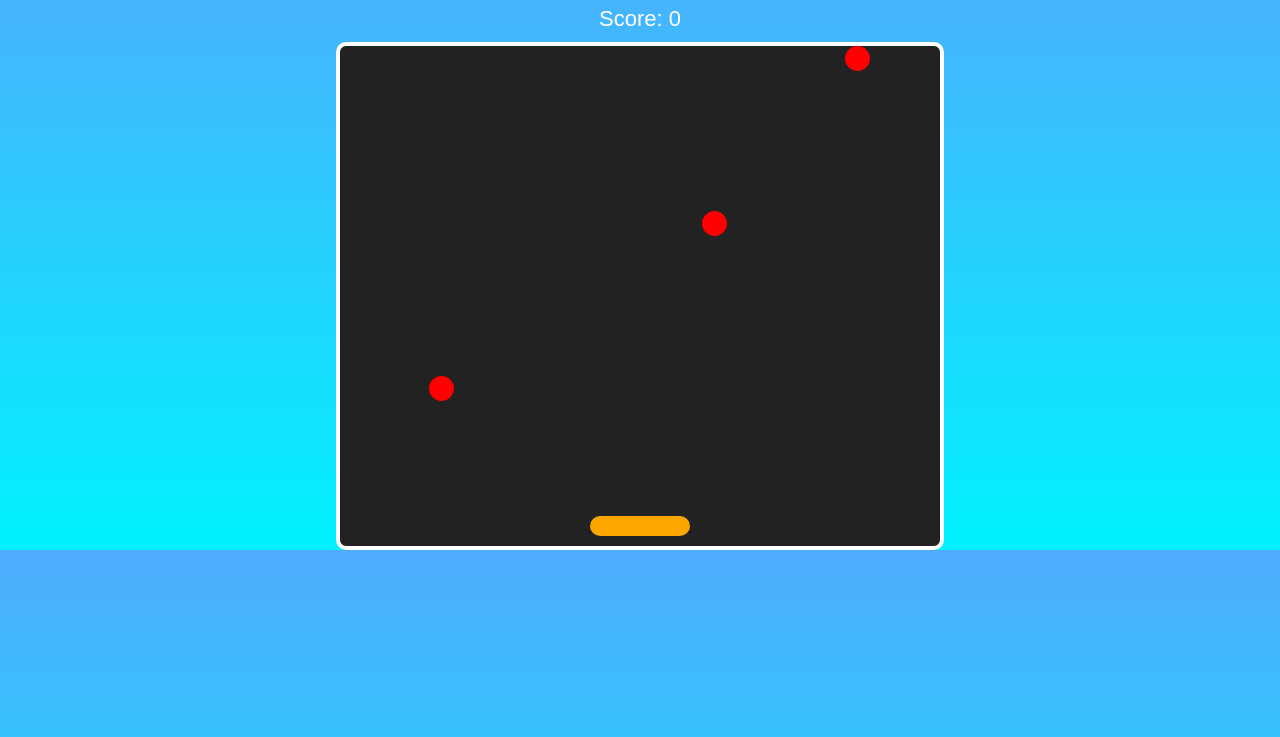
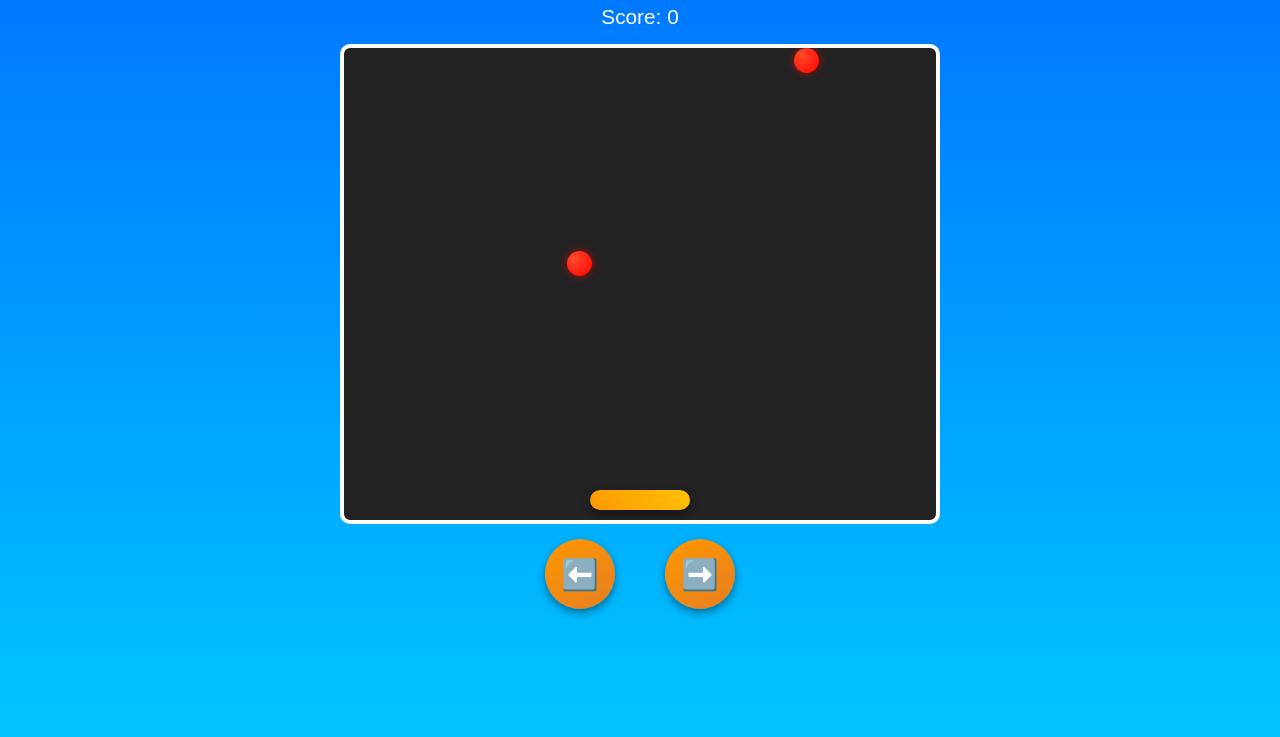
Before and after one commit to divinede/my-game, a plain HTML site: page index.html/index.html in a window 1280 px wide. Shown: the part 63-800 px from the top of the page. Drawn offline with Linux system fonts and the light colour scheme.

Commit message:
first commit

```diff
--- a/index.html/index.html
+++ b/index.html/index.html
@@ -5,29 +5,44 @@
   <meta name="viewport" content="width=device-width, initial-scale=1.0" />
   <title>Catch the Ball Game</title>
   <style>
+    * {
+      box-sizing: border-box;
+    }
+
     body {
       margin: 0;
       overflow: hidden;
-      background: linear-gradient(to bottom, #4facfe, #00f2fe);
-      font-family: Arial, sans-serif;
+      background: linear-gradient(to bottom, #0072ff, #00c6ff);
+      font-family: "Poppins", sans-serif;
       color: white;
       text-align: center;
+      display: flex;
+      flex-direction: column;
+      align-items: center;
+      justify-content: flex-start;
+      height: 100vh;
     }
 
     h1 {
       margin-top: 10px;
+      font-size: 1.8rem;
+    }
+
+    #score {
+      font-size: 1.3rem;
+      margin: 5px;
     }
 
     #gameArea {
       position: relative;
-      margin: 0 auto;
-      width: 100%;
+      width: 90%;
       max-width: 600px;
-      height: 500px;
+      height: 60vh;
       background: #222;
       border: 4px solid #fff;
       overflow: hidden;
       border-radius: 10px;
+      margin-top: 10px;
     }
 
     #basket {
@@ -36,9 +51,11 @@
       left: 50%;
       width: 100px;
       height: 20px;
-      background: orange;
+      background: linear-gradient(45deg, #ff9800, #ffc107);
       border-radius: 10px;
       transform: translateX(-50%);
+      box-shadow: 0 4px 8px rgba(0, 0, 0, 0.4);
+      transition: left 0.05s linear;
     }
 
     .ball {
@@ -46,13 +63,52 @@
       top: 0;
       width: 25px;
       height: 25px;
-      background: red;
+      background: radial-gradient(circle at 30% 30%, #ff4b2b, #ff0000);
       border-radius: 50%;
+      box-shadow: 0 0 10px rgba(255, 0, 0, 0.6);
     }
 
-    #score {
-      font-size: 22px;
-      margin: 10px;
+    #controls {
+      margin-top: 15px;
+      display: flex;
+      justify-content: center;
+      gap: 50px;
+      width: 100%;
+    }
+
+    .btn {
+      background: linear-gradient(145deg, #ff9800, #e67e22);
+      color: white;
+      border: none;
+      border-radius: 50%;
+      width: 70px;
+      height: 70px;
+      font-size: 30px;
+      box-shadow: 0 4px 8px rgba(0, 0, 0, 0.4);
+      cursor: pointer;
+      user-select: none;
+      transition: transform 0.1s ease, background 0.3s ease;
+    }
+
+    .btn:active {
+      transform: scale(0.9);
+      background: #e68900;
+    }
+
+    @media (max-width: 600px) {
+      h1 {
+        font-size: 1.5rem;
+      }
+
+      #gameArea {
+        height: 55vh;
+      }
+
+      .btn {
+        width: 60px;
+        height: 60px;
+        font-size: 26px;
+      }
     }
   </style>
 </head>
@@ -63,22 +119,45 @@
     <div id="basket"></div>
   </div>
 
+  <!-- On-screen controls (for phones) -->
+  <div id="controls">
+    <button id="leftBtn" class="btn">⬅️</button>
+    <button id="rightBtn" class="btn">➡️</button>
+  </div>
+
   <script>
     const gameArea = document.getElementById("gameArea");
     const basket = document.getElementById("basket");
     const scoreDisplay = document.getElementById("score");
+    const leftBtn = document.getElementById("leftBtn");
+    const rightBtn = document.getElementById("rightBtn");
     let score = 0;
     let basketX = gameArea.clientWidth / 2 - 50;
+    let moveSpeed = 25;
 
-    // Move basket with arrow keys
-    document.addEventListener("keydown", (e) => {
-      if (e.key === "ArrowLeft" && basketX > 0) {
-        basketX -= 30;
-      } else if (e.key === "ArrowRight" && basketX < gameArea.clientWidth - 100) {
-        basketX += 30;
+    // Adjust basket position on resize
+    window.addEventListener("resize", () => {
+      basketX = Math.min(basketX, gameArea.clientWidth - 100);
+      basket.style.left = basketX + "px";
+    });
+
+    // Keyboard control (for laptop)
+    document.addEventListener("keydown", (e) => moveBasket(e.key));
+
+    // Touch and click controls (for phone)
+    leftBtn.addEventListener("touchstart", () => moveBasket("ArrowLeft"));
+    rightBtn.addEventListener("touchstart", () => moveBasket("ArrowRight"));
+    leftBtn.addEventListener("mousedown", () => moveBasket("ArrowLeft"));
+    rightBtn.addEventListener("mousedown", () => moveBasket("ArrowRight"));
+
+    function moveBasket(direction) {
+      if (direction === "ArrowLeft" && basketX > 0) {
+        basketX -= moveSpeed;
+      } else if (direction === "ArrowRight" && basketX < gameArea.clientWidth - 100) {
+        basketX += moveSpeed;
       }
       basket.style.left = basketX + "px";
-    });
+    }
 
     function createBall() {
       const ball = document.createElement("div");
@@ -86,8 +165,9 @@
       ball.style.left = Math.random() * (gameArea.clientWidth - 25) + "px";
       gameArea.appendChild(ball);
 
+      let fallSpeed = 4 + Math.random() * 2;
       let fallInterval = setInterval(() => {
-        const ballTop = parseInt(ball.style.top || 0);
+        const ballTop = parseFloat(ball.style.top || 0);
         if (ballTop > gameArea.clientHeight - 45) {
           const basketRect = basket.getBoundingClientRect();
           const ballRect = ball.getBoundingClientRect();
@@ -101,12 +181,12 @@
           ball.remove();
           clearInterval(fallInterval);
         } else {
-          ball.style.top = ballTop + 5 + "px";
+          ball.style.top = ballTop + fallSpeed + "px";
         }
-      }, 30);
+      }, 20);
     }
 
-    // Drop new ball every second
+    // Drop new ball every 1 second
     setInterval(createBall, 1000);
   </script>
 </body>
```
